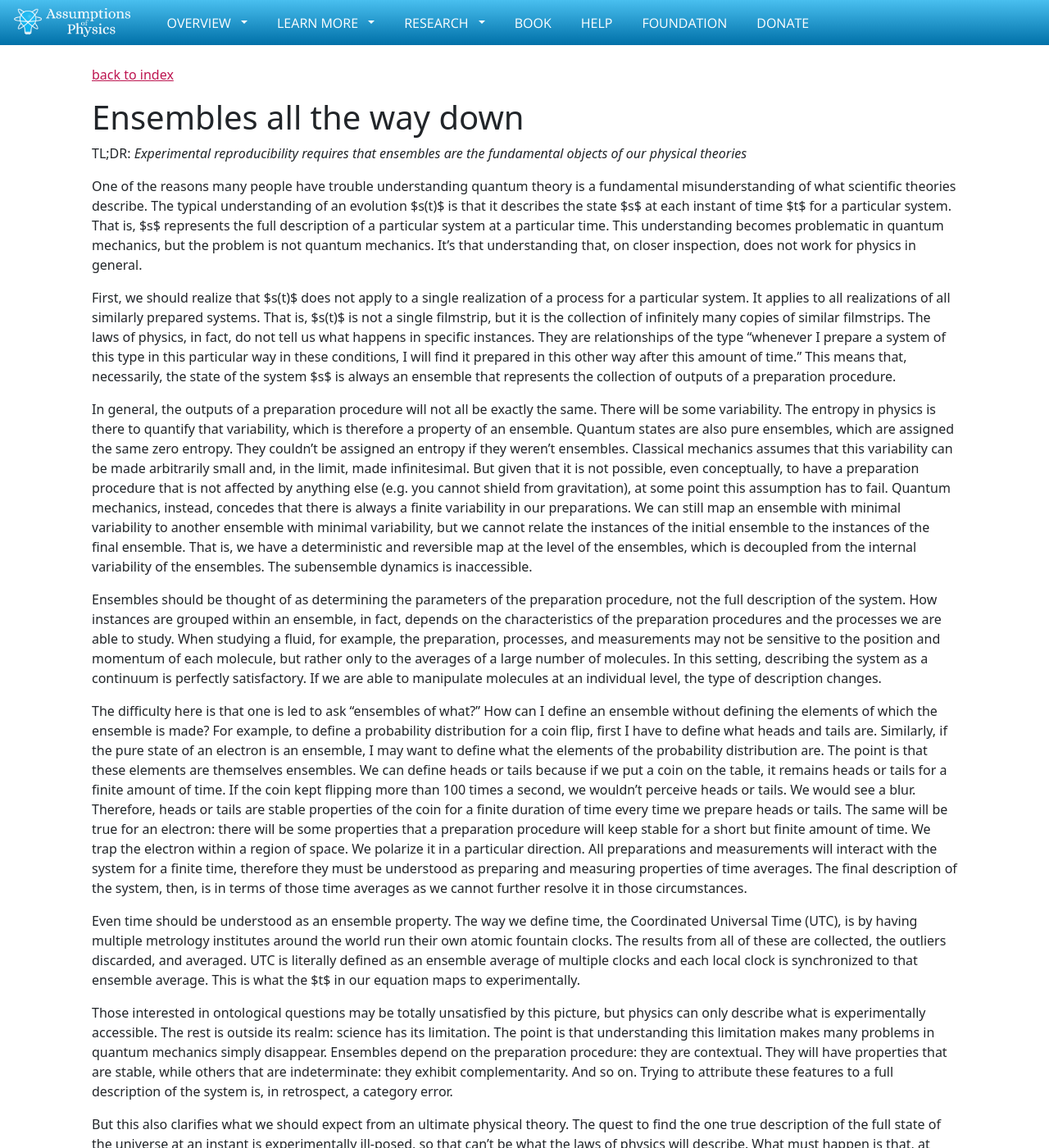
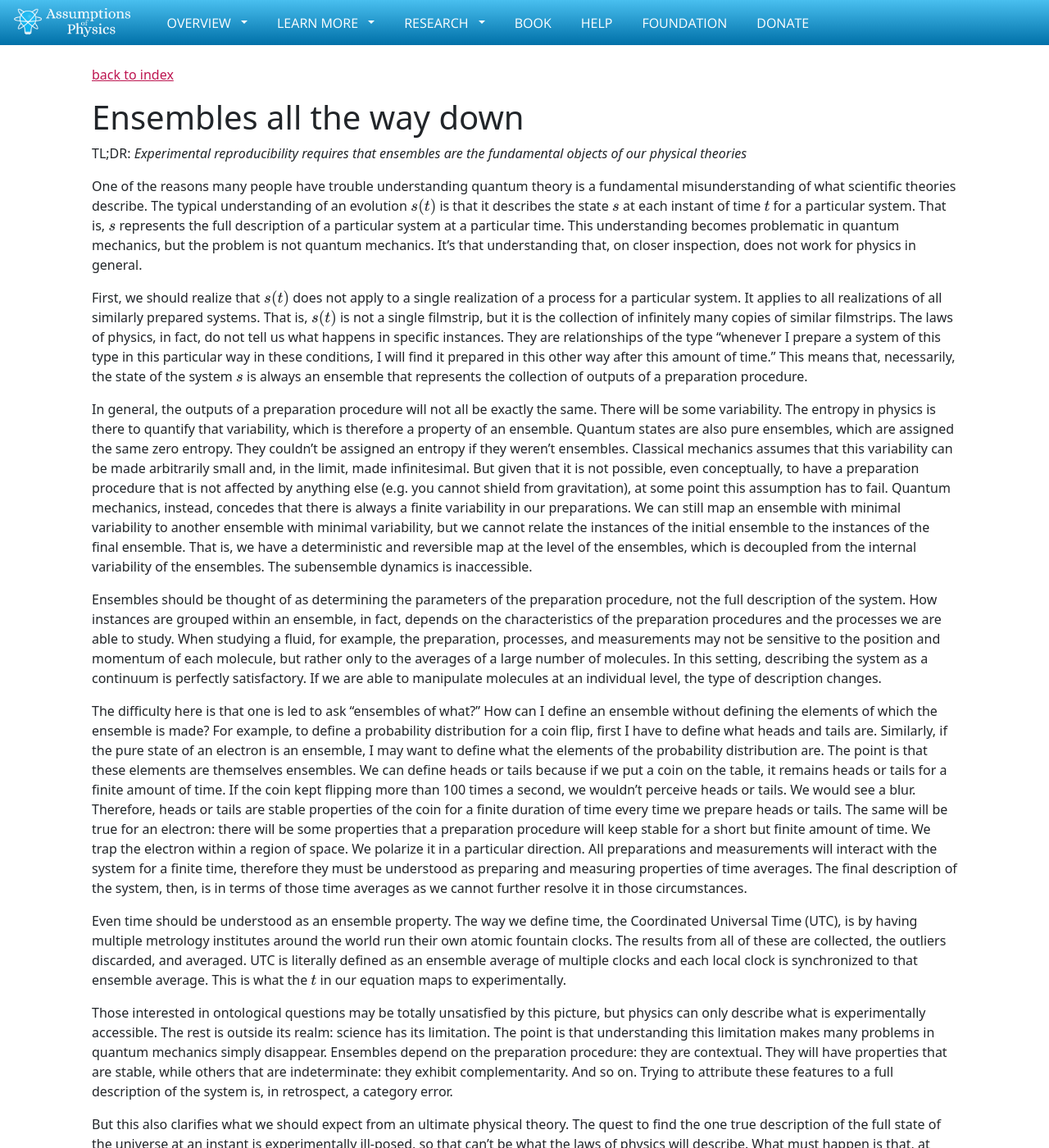
Before and after one commit to assumptionsofphysics/assumptionsofphysics.github.io, a Jekyll site: the page built from _essays/2025-11-15-ensembles-all-the-way-down.md, in a window 1280 px wide and 1400 px high. Shown: the whole window at 82% size. Built offline with Jekyll 4.4.1, drawn with Linux system fonts in a browser that asks for light colours; nearby versions of some CDN libraries; some web fonts are replaced.

Commit message:
Fix latex

```diff
--- a/_essays/2025-11-15-ensembles-all-the-way-down.md
+++ b/_essays/2025-11-15-ensembles-all-the-way-down.md
@@ -6,9 +6,9 @@ tags: [Philosophy of Physics]
 draft: true
 ---
 
-One of the reasons many people have trouble understanding quantum theory is a fundamental misunderstanding of what scientific theories describe. The typical understanding of an evolution $s(t)$ is that it describes the state $s$ at each instant of time $t$ for a particular system. That is, $s$ represents the full description of a particular system at a particular time. This understanding becomes problematic in quantum mechanics, but the problem is not quantum mechanics. It's that understanding that, on closer inspection, does not work for physics in general.
+One of the reasons many people have trouble understanding quantum theory is a fundamental misunderstanding of what scientific theories describe. The typical understanding of an evolution $$s(t)$$ is that it describes the state $$s$$ at each instant of time $$t$$ for a particular system. That is, $$s$$ represents the full description of a particular system at a particular time. This understanding becomes problematic in quantum mechanics, but the problem is not quantum mechanics. It's that understanding that, on closer inspection, does not work for physics in general.
 
-First, we should realize that $s(t)$ does not apply to a single realization of a process for a particular system. It applies to all realizations of all similarly prepared systems. That is, $s(t)$ is not a single filmstrip, but it is the collection of infinitely many copies of similar filmstrips. The laws of physics, in fact, do not tell us what happens in specific instances. They are relationships of the type "whenever I prepare a system of this type in this particular way in these conditions, I will find it prepared in this other way after this amount of time." This means that, necessarily, the state of the system $s$ is always an ensemble that represents the collection of outputs of a preparation procedure.
+First, we should realize that $$s(t)$$ does not apply to a single realization of a process for a particular system. It applies to all realizations of all similarly prepared systems. That is, $$s(t)$$ is not a single filmstrip, but it is the collection of infinitely many copies of similar filmstrips. The laws of physics, in fact, do not tell us what happens in specific instances. They are relationships of the type "whenever I prepare a system of this type in this particular way in these conditions, I will find it prepared in this other way after this amount of time." This means that, necessarily, the state of the system $$s$$ is always an ensemble that represents the collection of outputs of a preparation procedure.
 
 In general, the outputs of a preparation procedure will not all be exactly the same. There will be some variability. The entropy in physics is there to quantify that variability, which is therefore a property of an ensemble. Quantum states are also pure ensembles, which are assigned the same zero entropy. They couldn't be assigned an entropy if they weren't ensembles. Classical mechanics assumes that this variability can be made arbitrarily small and, in the limit, made infinitesimal. But given that it is not possible, even conceptually, to have a preparation procedure that is not affected by anything else (e.g. you cannot shield from gravitation), at some point this assumption has to fail. Quantum mechanics, instead, concedes that there is always a finite variability in our preparations. We can still map an ensemble with minimal variability to another ensemble with minimal variability, but we cannot relate the instances of the initial ensemble to the instances of the final ensemble. That is, we have a deterministic and reversible map at the level of the ensembles, which is decoupled from the internal variability of the ensembles. The subensemble dynamics is inaccessible.
 
@@ -16,7 +16,7 @@ Ensembles should be thought of as determining the parameters of the preparation
 
 The difficulty here is that one is led to ask "ensembles of what?" How can I define an ensemble without defining the elements of which the ensemble is made? For example, to define a probability distribution for a coin flip, first I have to define what heads and tails are. Similarly, if the pure state of an electron is an ensemble, I may want to define what the elements of the probability distribution are. The point is that these elements are themselves ensembles. We can define heads or tails because if we put a coin on the table, it remains heads or tails for a finite amount of time. If the coin kept flipping more than 100 times a second, we wouldn't perceive heads or tails. We would see a blur. Therefore, heads or tails are stable properties of the coin for a finite duration of time every time we prepare heads or tails. The same will be true for an electron: there will be some properties that a preparation procedure will keep stable for a short but finite amount of time. We trap the electron within a region of space. We polarize it in a particular direction. All preparations and measurements will interact with the system for a finite time, therefore they must be understood as preparing and measuring properties of time averages. The final description of the system, then, is in terms of those time averages as we cannot further resolve it in those circumstances.
 
-Even time should be understood as an ensemble property. The way we define time, the Coordinated Universal Time (UTC), is by having multiple metrology institutes around the world run their own atomic fountain clocks. The results from all of these are collected, the outliers discarded, and averaged. UTC is literally defined as an ensemble average of multiple clocks and each local clock is synchronized to that ensemble average. This is what the $t$ in our equation maps to experimentally.
+Even time should be understood as an ensemble property. The way we define time, the Coordinated Universal Time (UTC), is by having multiple metrology institutes around the world run their own atomic fountain clocks. The results from all of these are collected, the outliers discarded, and averaged. UTC is literally defined as an ensemble average of multiple clocks and each local clock is synchronized to that ensemble average. This is what the $$t$$ in our equation maps to experimentally.
 
 Those interested in ontological questions may be totally unsatisfied by this picture, but physics can only describe what is experimentally accessible. The rest is outside its realm: science has its limitation. The point is that understanding this limitation makes many problems in quantum mechanics simply disappear. Ensembles depend on the preparation procedure: they are contextual. They will have properties that are stable, while others that are indeterminate: they exhibit complementarity. And so on. Trying to attribute these features to a full description of the system is, in retrospect, a category error.
 
```
